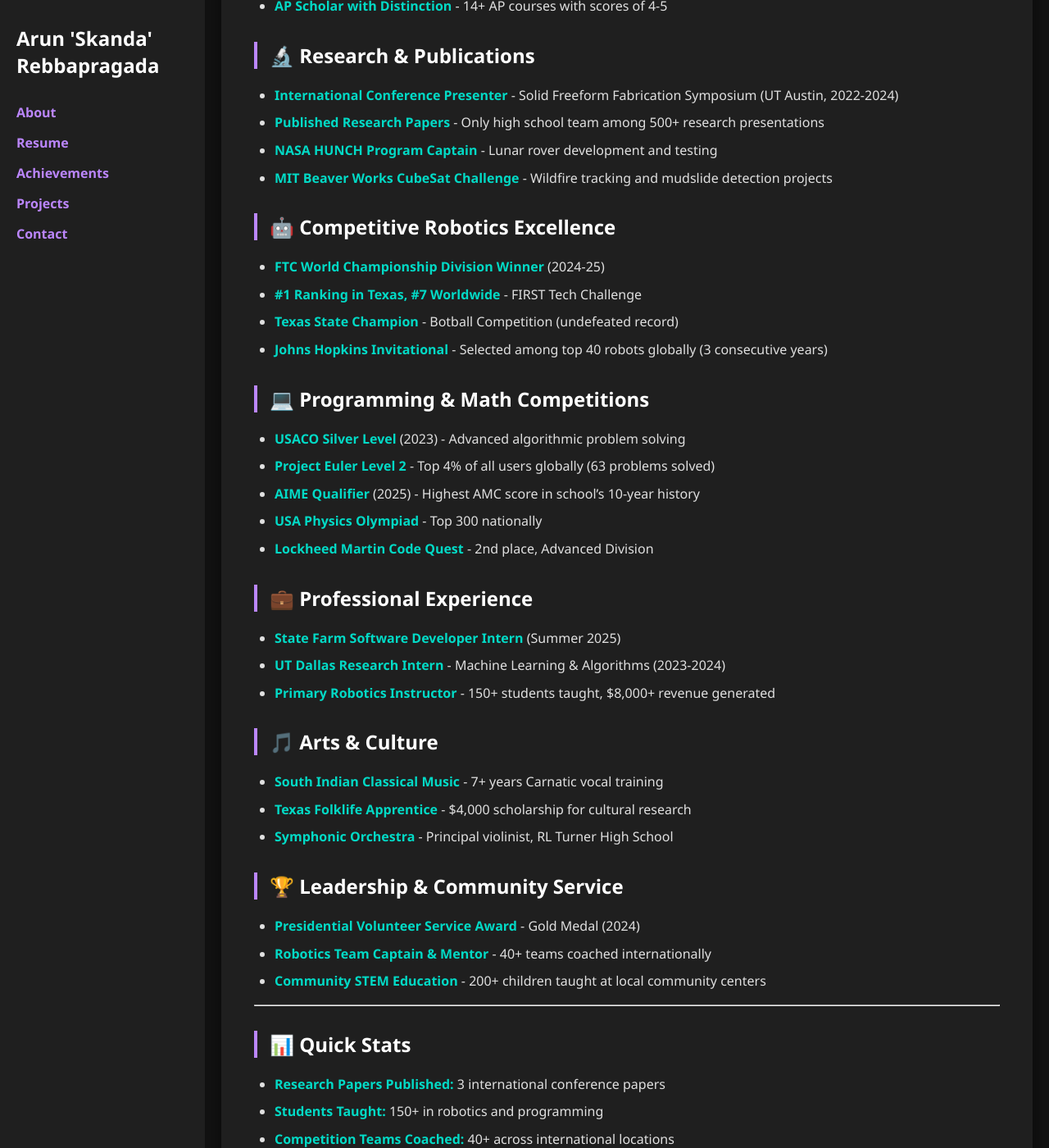
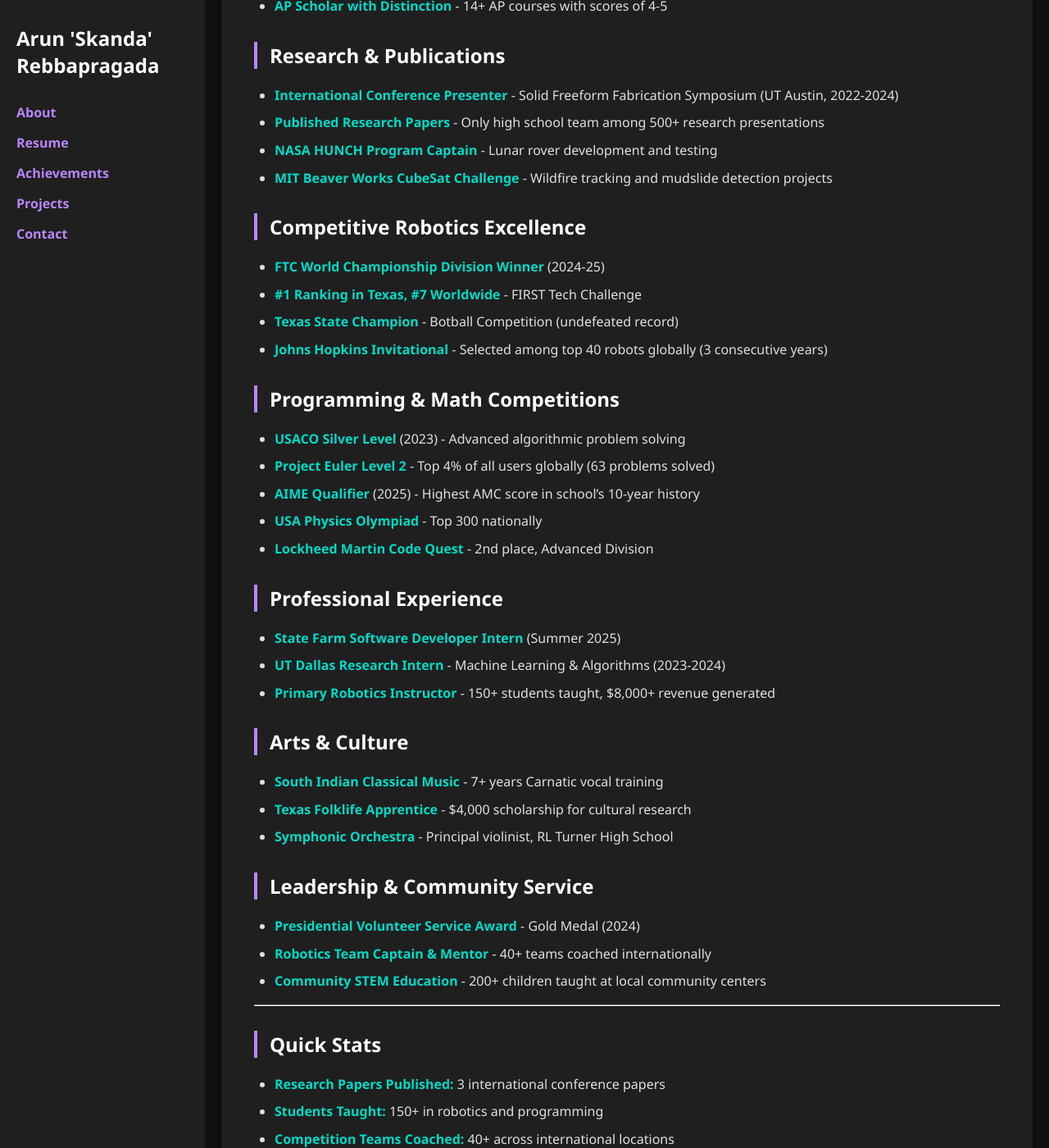
Before and after one commit to skandacode/skandacode.github.io, a Jekyll site: the page built from achievements.md, in a window 1280 px wide and 1400 px high, scrolled down 367 px. Shown: the whole window at 82% size. Built offline with Jekyll 4.4.1, drawn with Linux system fonts in a browser that asks for light colours; some of the changed text lies outside the part shown.

```diff
--- a/achievements.md
+++ b/achievements.md
@@ -7,48 +7,48 @@ title: Achievements
 
 *For a comprehensive view of all accomplishments, please see my [complete resume](resume.md)*
 
-## 🎓 Academic Achievements
+## Academic Achievements
 - **Senior, RL Turner High School** (Top 1% - Rank 3/500)
 - **Perfect Standardized Scores:** ACT: 36/36 | PSAT: 1520/1520
 - **AP Scholar with Distinction** - 14+ AP courses with scores of 4-5
 
-## 🔬 Research & Publications
+## Research & Publications
 - **International Conference Presenter** - Solid Freeform Fabrication Symposium (UT Austin, 2022-2024)
 - **Published Research Papers** - Only high school team among 500+ research presentations
 - **NASA HUNCH Program Captain** - Lunar rover development and testing
 - **MIT Beaver Works CubeSat Challenge** - Wildfire tracking and mudslide detection projects
 
-## 🤖 Competitive Robotics Excellence
+## Competitive Robotics Excellence
 - **FTC World Championship Division Winner** (2024-25)
 - **#1 Ranking in Texas, #7 Worldwide** - FIRST Tech Challenge
 - **Texas State Champion** - Botball Competition (undefeated record)
 - **Johns Hopkins Invitational** - Selected among top 40 robots globally (3 consecutive years)
 
-## 💻 Programming & Math Competitions
+## Programming & Math Competitions
 - **USACO Silver Level** (2023) - Advanced algorithmic problem solving
 - **Project Euler Level 2** - Top 4% of all users globally (63 problems solved)
 - **AIME Qualifier** (2025) - Highest AMC score in school's 10-year history
 - **USA Physics Olympiad** - Top 300 nationally
 - **Lockheed Martin Code Quest** - 2nd place, Advanced Division
 
-## 💼 Professional Experience
+## Professional Experience
 - **State Farm Software Developer Intern** (Summer 2025)
 - **UT Dallas Research Intern** - Machine Learning & Algorithms (2023-2024)
 - **Primary Robotics Instructor** - 150+ students taught, $8,000+ revenue generated
 
-## 🎵 Arts & Culture
+## Arts & Culture
 - **South Indian Classical Music** - 7+ years Carnatic vocal training
 - **Texas Folklife Apprentice** - $4,000 scholarship for cultural research
 - **Symphonic Orchestra** - Principal violinist, RL Turner High School
 
-## 🏆 Leadership & Community Service
+## Leadership & Community Service
 - **Presidential Volunteer Service Award** - Gold Medal (2024)
 - **Robotics Team Captain & Mentor** - 40+ teams coached internationally
 - **Community STEM Education** - 200+ children taught at local community centers
 
 ---
 
-## 📊 Quick Stats
+## Quick Stats
 - **Research Papers Published:** 3 international conference papers
 - **Students Taught:** 150+ in robotics and programming
 - **Competition Teams Coached:** 40+ across international locations
@@ -57,4 +57,4 @@ title: Achievements
 
 ---
 
-[📄 **View Complete Resume →**](resume.md)
+[**View Complete Resume →**](resume.md)
```
Also changed, not shown: 404.html (+25 -23 lines), about.md (deleted, +0 -59 lines), contact.md (+4 -4 lines), index.md (+50 -13 lines), projects.md (+6 -4 lines).
